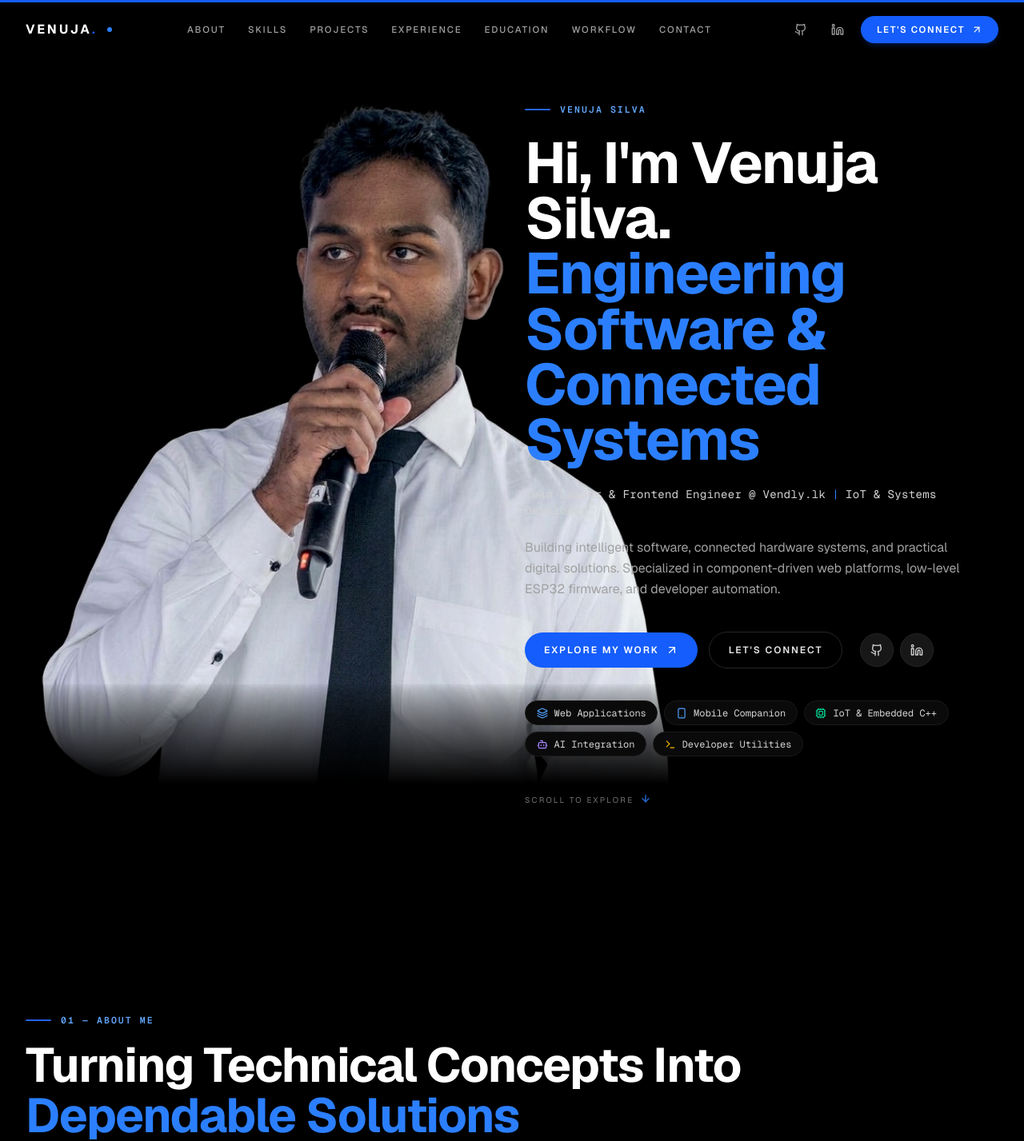
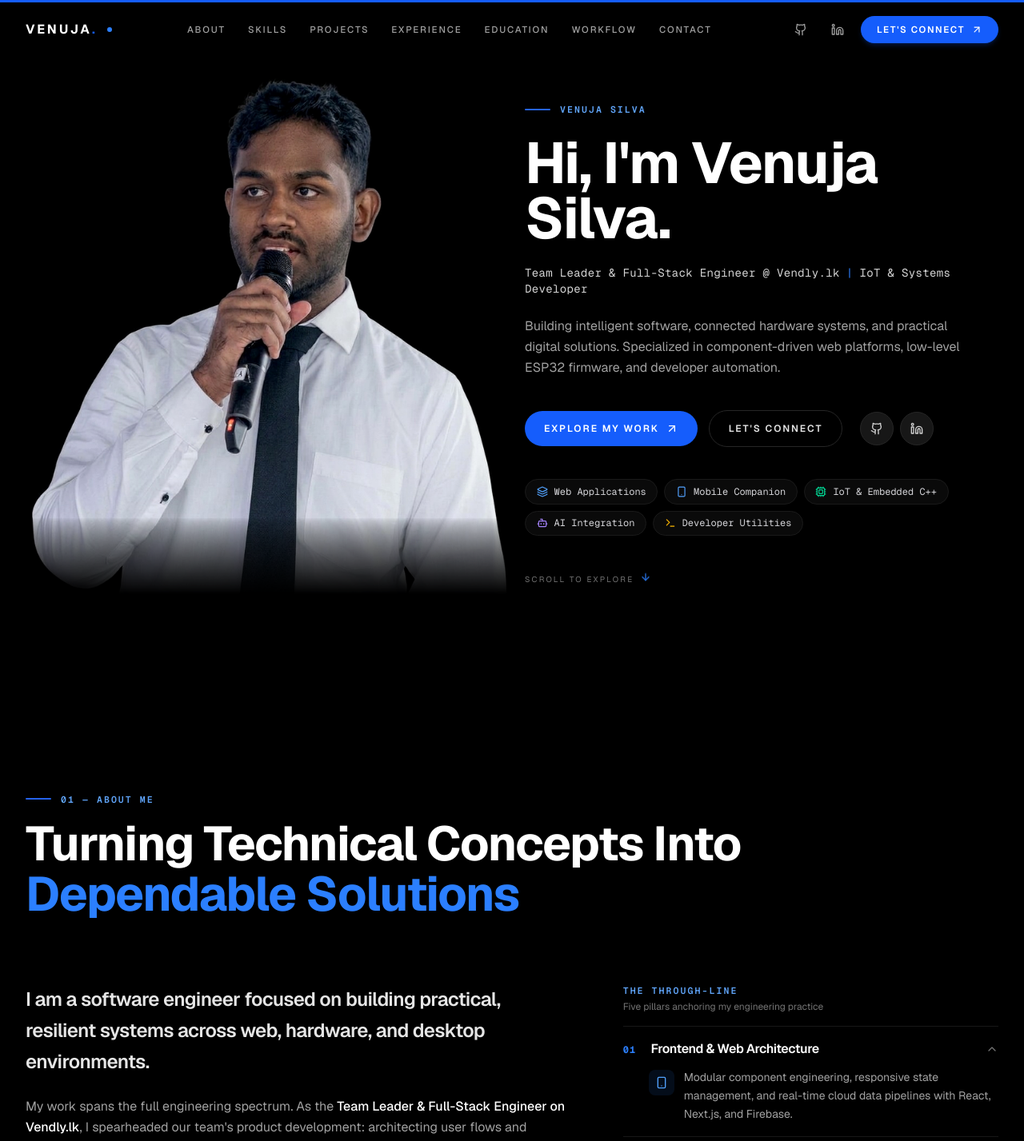
Before and after one commit to venujatech-byte/portfolio, a Next.js app: page / in a window 1280 px wide. Shown: the top 1427 px of the page at 80% size. Built offline with nearby package versions, Linux system fonts and the light colour scheme.

Commit message:
feat: update title and references to Full-Stack Engineer across Hero, About, and Experience

```diff
--- a/components/About.tsx
+++ b/components/About.tsx
@@ -96,9 +96,9 @@ export default function About() {
               </p>
               <p className="text-neutral-400 text-sm sm:text-base leading-relaxed mb-5">
                 My work spans the full engineering spectrum. As the{" "}
-                <span className="text-white font-medium">Team Leader &amp; Frontend Engineer on Vendly.lk</span>,
-                I spearheaded our team&apos;s product development: architecting the user flows and wireframes in
-                Figma, structuring modular React frontend components, integrating Firebase and Flask services,
+                <span className="text-white font-medium">Team Leader &amp; Full-Stack Engineer on Vendly.lk</span>,
+                I spearheaded our team&apos;s product development: architecting user flows and wireframes in
+                Figma, structuring modular React frontend and Flask backend services, integrating Firebase databases,
                 and maintaining our GitHub development roadmap.
               </p>
               <p className="text-neutral-400 text-sm sm:text-base leading-relaxed mb-5">
--- a/components/Experience.tsx
+++ b/components/Experience.tsx
@@ -13,7 +13,7 @@ export default function Experience() {
   const experiences = [
     {
       num: "01",
-      title: "Team Leader & Frontend Engineer",
+      title: "Team Leader & Full-Stack Engineer",
       organization: "Vendly.lk",
       period: "July 2026 – Sept 2026",
       type: "Project Leadership & Engineering",
--- a/components/Hero.tsx
+++ b/components/Hero.tsx
@@ -65,12 +65,12 @@ export default function Hero() {
           {/* Headline */}
           <h1 className="mt-6 text-[2.6rem] leading-[0.96] font-bold sm:text-6xl xl:text-7xl tracking-tight text-white">
             Hi, I&apos;m Venuja Silva. <br />
-            <span className="text-blue-500">Engineering Software &amp; Connected Systems</span>
+
           </h1>
 
           {/* Subtitle */}
           <p className="text-neutral-300 font-mono text-xs sm:text-sm tracking-wide mt-6">
-            Team Leader &amp; Frontend Engineer @ Vendly.lk
+            Team Leader &amp; Full-Stack Engineer @ Vendly.lk
             <span className="text-blue-500 mx-2">|</span>
             IoT &amp; Systems Developer
           </p>
```
